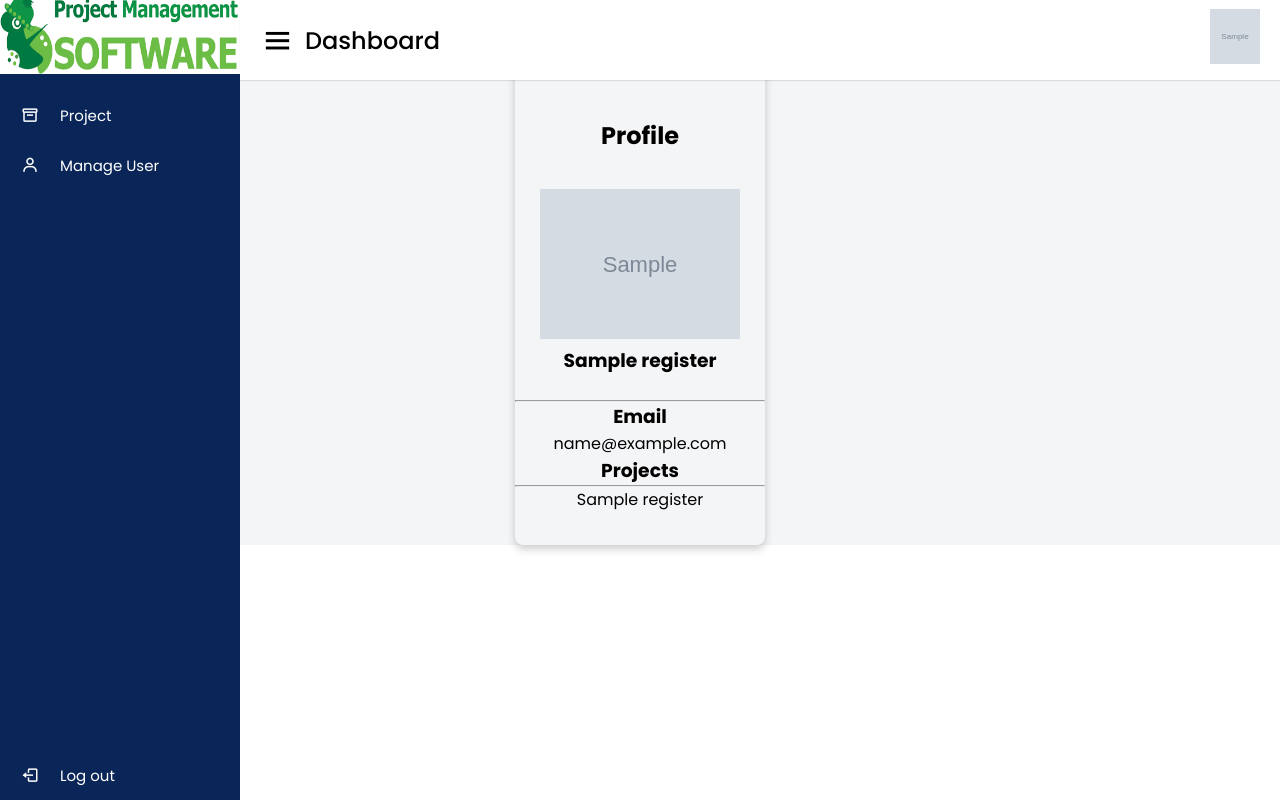
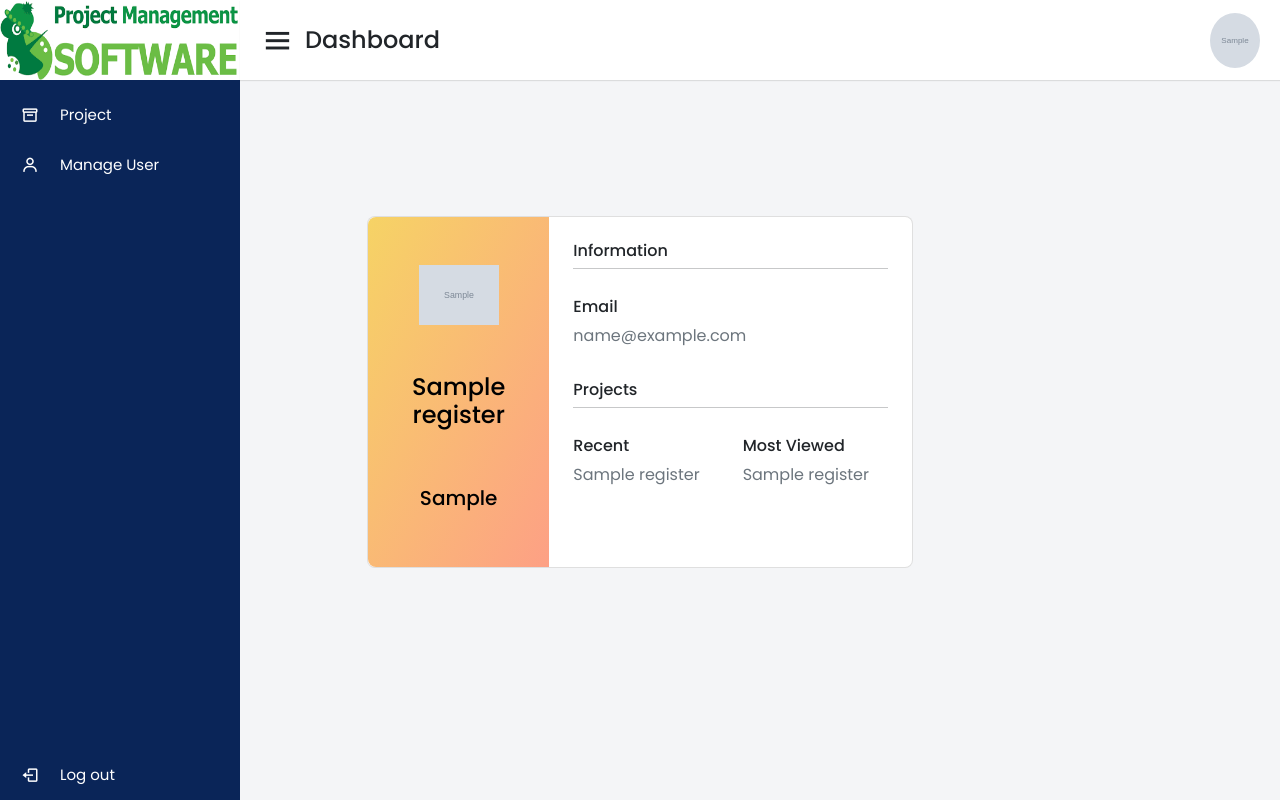
Before and after one commit to jilanumatiya5752/Project-College, a PHP site: page /jilanumatiya/Admin/admin/profile.php in a window 1280 px wide. Run offline with PHP 8.4, Linux system fonts and the light colour scheme; the visitor is signed in with stand-in values (Sample User, id 1); tables that the repository leaves empty or names only in its code hold one stand-in row (values such as "Sample post"); grey boxes marked "Sample" are stand-in pictures; data that the repository does not hold is empty.

Commit message:
Update profile.php

```diff
--- a/Admin/admin/profile.php
+++ b/Admin/admin/profile.php
@@ -1,51 +1,22 @@
 <?php
 include 'db.php';
 include 'top.php';
-// include 'dashboard.php';
 ?>
 
 
 <!DOCTYPE html>
 <html>
 <head>
-<link rel="stylesheet" href="https://cdnjs.cloudflare.com/ajax/libs/font-awesome/4.7.0/css/font-awesome.min.css">
-<style>
-.hu {
-  box-shadow: 0 4px 8px 0 rgba(0, 0, 0, 0.2);
-  max-width: 250px;
-  margin: auto;
-  text-align: center;
-  font-family: arial;
-}
-.hu{
-    padding-top:150px;
-}
-.title {
-  color: grey;
-  font-size: 18px;
-}
+<link href="https://cdn.jsdelivr.net/npm/bootstrap@5.0.2/dist/css/bootstrap.min.css" rel="stylesheet" integrity="sha384-EVSTQN3/azprG1Anm3QDgpJLIm9Nao0Yz1ztcQTwFspd3yD65VohhpuuCOmLASjC" crossorigin="anonymous"><style>
+.gradient-custom {
+/* fallback for old browsers */
+background: #f6d365;
 
-button {
-  border: none;
-  outline: 0;
-  display: inline-block;
-  padding: 8px;
-  color: white;
-  background-color: #000;
-  text-align: center;
-  cursor: pointer;
-  width: 100%;
-  font-size: 18px;
-}
+/* Chrome 10-25, Safari 5.1-6 */
+background: -webkit-linear-gradient(to right bottom, rgba(246, 211, 101, 1), rgba(253, 160, 133, 1));
 
-a {
-  text-decoration: none;
-  font-size: 22px;
-  color: black;
-}
-
-button:hover, a:hover {
-  opacity: 0.7;
+/* W3C, IE 10+/ Edge, Firefox 16+, Chrome 26+, Opera 12+, Safari 7+ */
+background: linear-gradient(to right bottom, rgba(246, 211, 101, 1), rgba(253, 160, 133, 1))
 }
 </style>
 </head>
@@ -67,40 +38,43 @@ button:hover, a:hover {
   <div class="container py-5 h-100">
     <div class="row d-flex justify-content-center align-items-center h-100">
       <div class="col col-lg-6 mb-4 mb-lg-0">
-
-        <div class="hu mb-3" style="border-radius: .5rem; padding-top: 118px;">
-          <h1>Profile </h1>
-          <br>
-          <br>
+        <div class="card mb-3" style="border-radius: .5rem;">
           <div class="row g-0">
             <div class="col-md-4 gradient-custom text-center text-white"
               style="border-top-left-radius: .5rem; border-bottom-left-radius: .5rem;">
-
-             <img src="upload/<?= $row['image']; ?>" alt="Avatar" class="img-fluid my-5" style="width: 80%;"/>
-
-              <h3><?=$row['name'] ?></h3>
-
+              <img src="upload/<?= $row['image']; ?>"
+                alt="Avatar" class="img-fluid my-5" style="width: 80px;" />
+                <h4 style="color:black"><?=$row['name'] ?></h4>
+                <br>
+                <br>
+                <h5 style="color:black"><?=$row['projecttype'] ?></h5>
               <i class="far fa-edit mb-5"></i>
             </div>
             <div class="col-md-8">
-              <div class="hu-body p-4">
-
+              <div class="card-body p-4">
+                <h6>Information</h6>
+                <hr class="mt-0 mb-4">
+                <div class="row pt-1">
+                  <div class="col-10 mb-3">
+                    <h6>Email</h6>
+                    <p class="text-muted"><?= $row['email'] ?></p>
+                  </div>
+                  <!-- <div class="col-6 mb-3">
+                    <h6>Phone</h6>
+                    <p class="text-muted">123 456 789</p>
+                  </div> -->
+                </div>
+                <h6>Projects</h6>
                 <hr class="mt-0 mb-4">
                 <div class="row pt-1">
                   <div class="col-6 mb-3">
-                    <h3>Email</h3>
-                    <p class="text-muted"><?= $row['email'] ?></p>
-                  </div>
-
-                </div>
-                <h3>Projects</h3>
-                <hr class="mt-0 mb-4">
-                <div class="row pt-1">
-                  <div class="col-6 mb-3">
-
+                    <h6>Recent</h6>
                     <p class="text-muted"><?= $row['projectname'] ?></p>
                   </div>
-
+                  <div class="col-6 mb-3">
+                    <h6>Most Viewed</h6>
+                    <p class="text-muted"><?= $row['projectname'] ?></p>
+                  </div>
                 </div>
                 <div class="d-flex justify-content-start">
                   <a href="#!"><i class="fab fa-facebook-f fa-lg me-3"></i></a>
```
